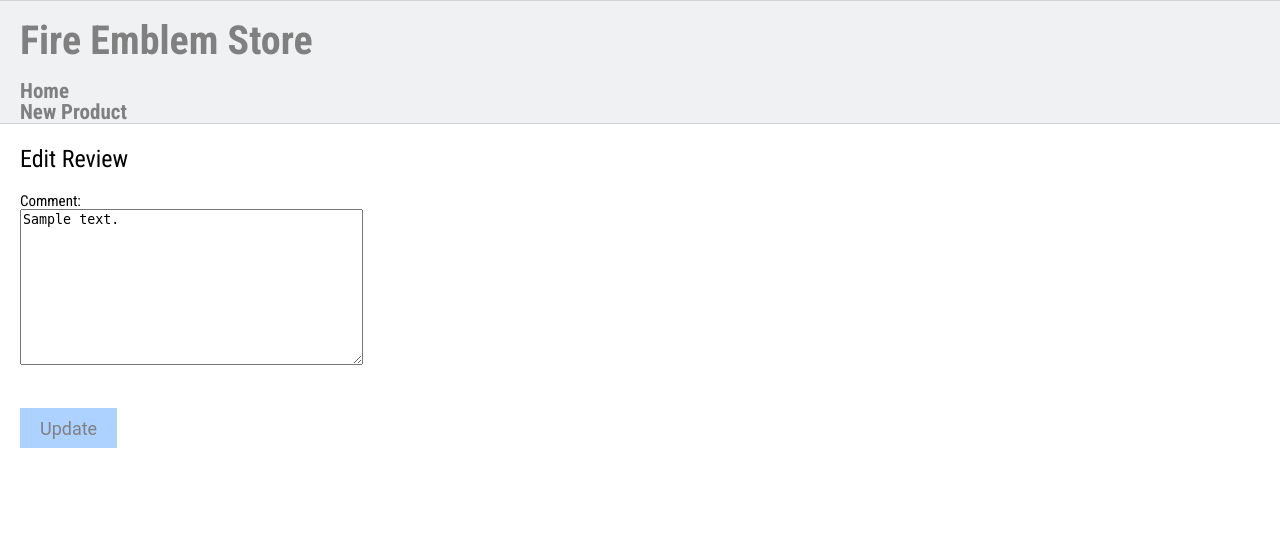
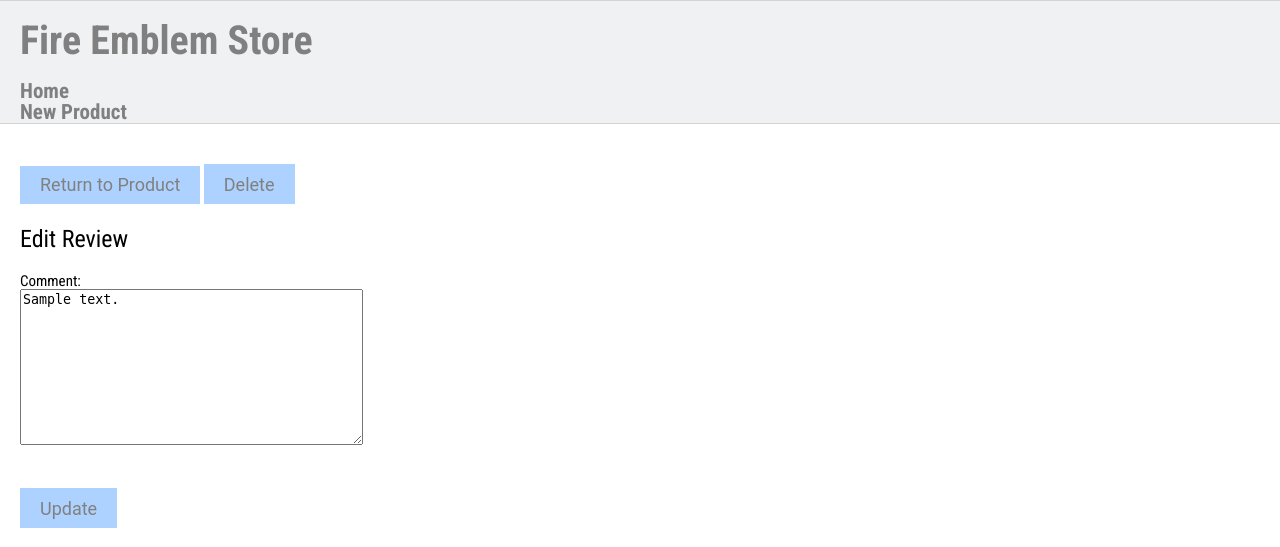
Before and after one commit to lindalou0419/django-rainforest, a Django app: page /products/1/reviews/1/edit/ in a window 1280 px wide. Shown: the top 547 px of the page. Run offline with Django 3.2, Linux system fonts and the light colour scheme; data comes from the database, SQL or seed files in the repository; tables that the repository leaves empty hold one stand-in row (values such as "Sample post"); some libraries are stand-ins or nearby versions.

Commit message:
added a delete button and return to product button in edit review template

```diff
--- a/rainforest/templates/reviews/edit.html
+++ b/rainforest/templates/reviews/edit.html
@@ -2,13 +2,13 @@
 
 {% block content %}
   <section class="content review-edit">
-    {% comment %} <nav class="product-nav">
-      <a href="{% url 'product_show' product_id=product.id %}" class="btn">Return</a>
-      <form action="{% url 'product_delete' product_id=product.id %}" method="POST">
+    <nav class="product-nav">
+      <a href="{% url 'product_show' product_id=product.id %}" class="btn">Return to Product</a>
+      <form action="{% url 'review_delete' product_id=product.id review_id=review.id %}" method="POST">
         {% csrf_token %}
         <input type="submit" value="Delete" class="btn">
       </form>
-    </nav> {% endcomment %}
+    </nav>
 
     <h2>Edit Review</h2>
 
--- a/rainforest/urls.py
+++ b/rainforest/urls.py
@@ -15,4 +15,5 @@ urlpatterns = [
   path('products/<int:product_id>/reviews/create/', views.review_create, name='review_create'),
   path('products/<int:product_id>/reviews/<int:review_id>/edit/', views.review_edit, name='review_edit'),
   path('products/<int:product_id>/reviews/<int:review_id>/update/', views.review_update, name='review_update'),
+  path('products/<int:product_id>/reviews/<int:review_id>/delete/', views.review_delete, name='review_delete'),
 ]
--- a/rainforest/views.py
+++ b/rainforest/views.py
@@ -143,3 +143,9 @@ def review_update(request, product_id, review_id):
     response = render(request, 'reviews/edit.html', context)
     return HttpResponse(response)
 #-------------------------------
+
+def review_delete(request, product_id, review_id):
+  product = Product.objects.get(id=product_id)
+  review = Review.objects.get(id=review_id)
+  review.delete()
+  return redirect('product_show', product.id)
```
